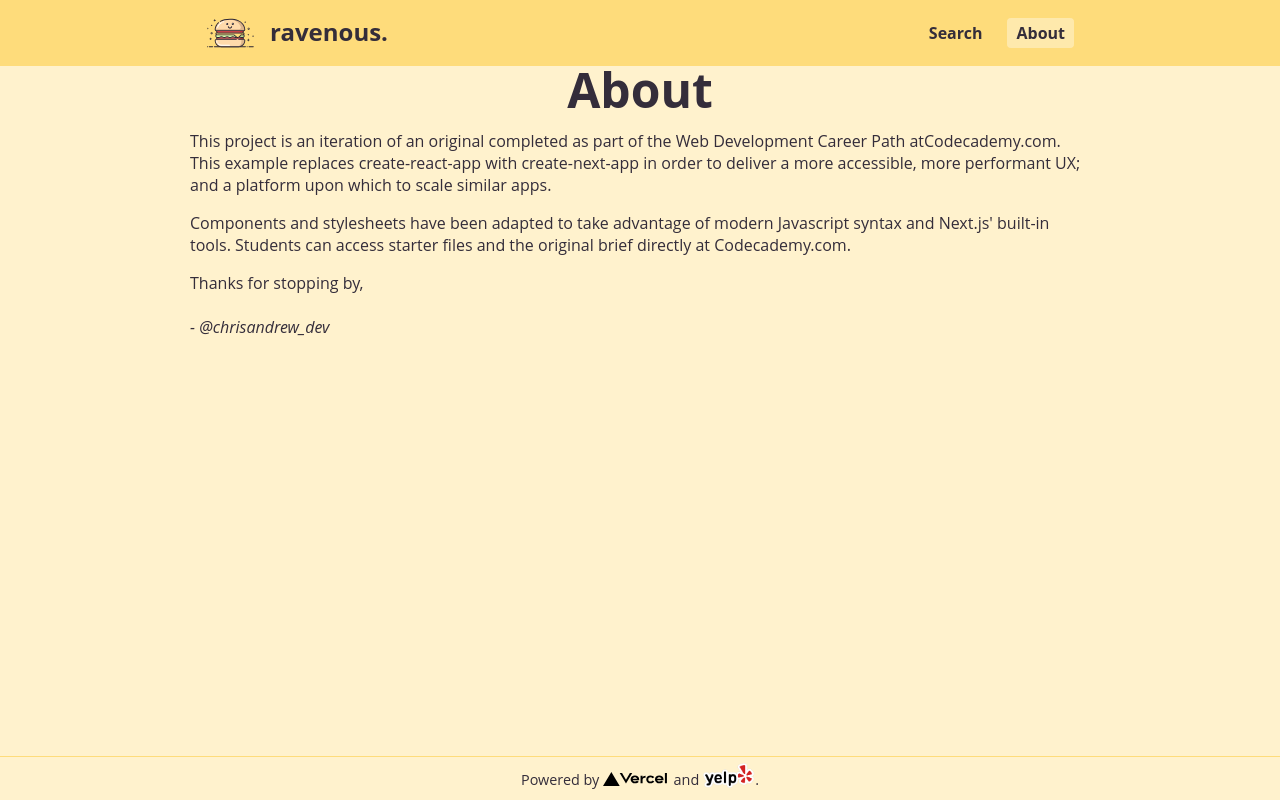
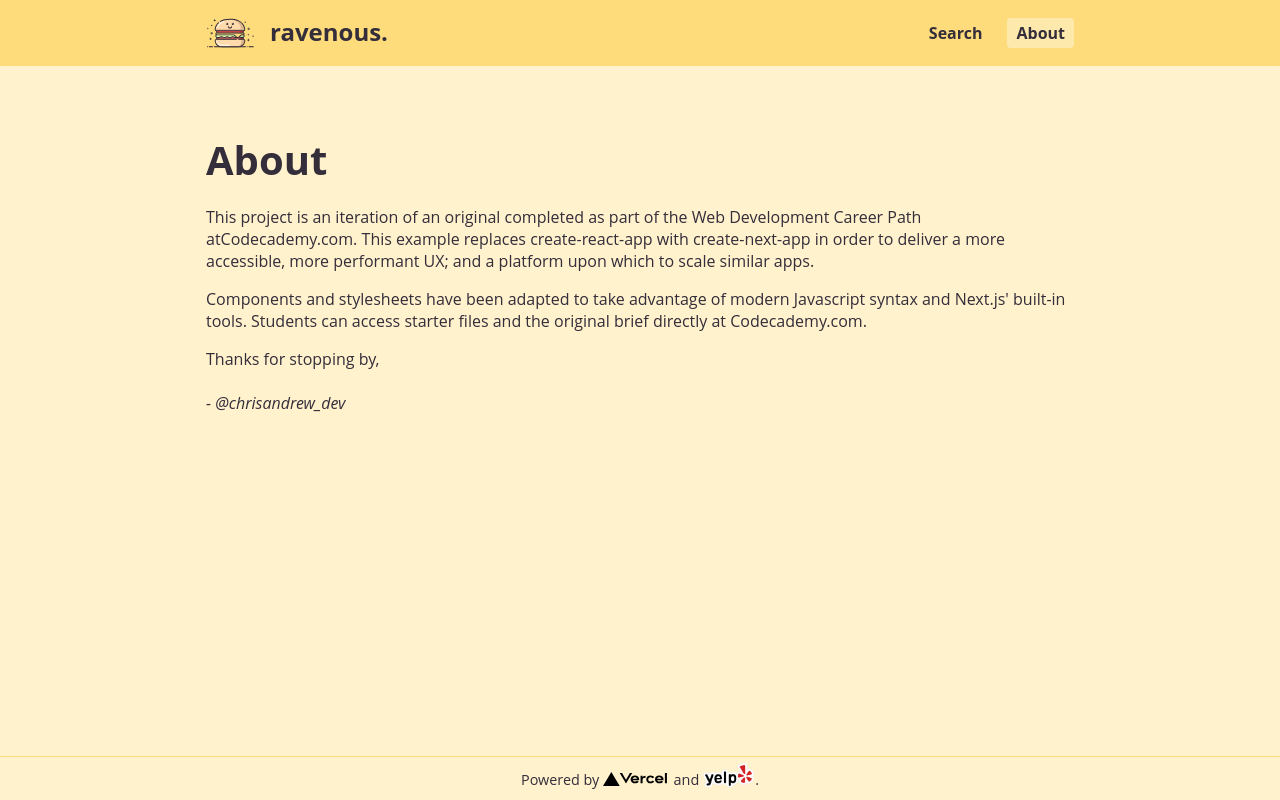
Before and after one commit to chrisandrew-dev/ravenous, a Next.js app: page /about in a window 1280 px wide. Built offline with nearby package versions, Linux system fonts and the light colour scheme.

Commit message:
Update styles

```diff
--- a/styles/Footer.module.scss
+++ b/styles/Footer.module.scss
@@ -6,6 +6,7 @@
   text-align: center;
   border-top: 1px solid rgb(254, 220, 123);
   padding-block: 0.1em 0.8em;
+  background-color: rgba(255, 242, 205, 0.8);
 
   img {
     position: relative;
--- a/styles/Header.module.scss
+++ b/styles/Header.module.scss
@@ -1,15 +1,14 @@
 .header {
-  text-align: center;
+	margin-top: 4em;
 }
 
 .title {
   margin: 0;
-  font-size: 3rem;
-  line-height: 1em;
+  font-size: 2.5rem;
+  line-height: 1.5em;
 }
 
 .description {
   font-size: 1.5rem;
-  text-align : center;
   margin-block: 0.5em;
 }
--- a/styles/globals.css
+++ b/styles/globals.css
@@ -23,6 +23,7 @@ main {
   max-width: 900px;
   margin-inline: auto;
   flex: 1;
+  padding-inline: 1em
 }
 
 main p {
```
Also changed, not shown: styles/SearchForm.module.scss (+20 -5 lines).
